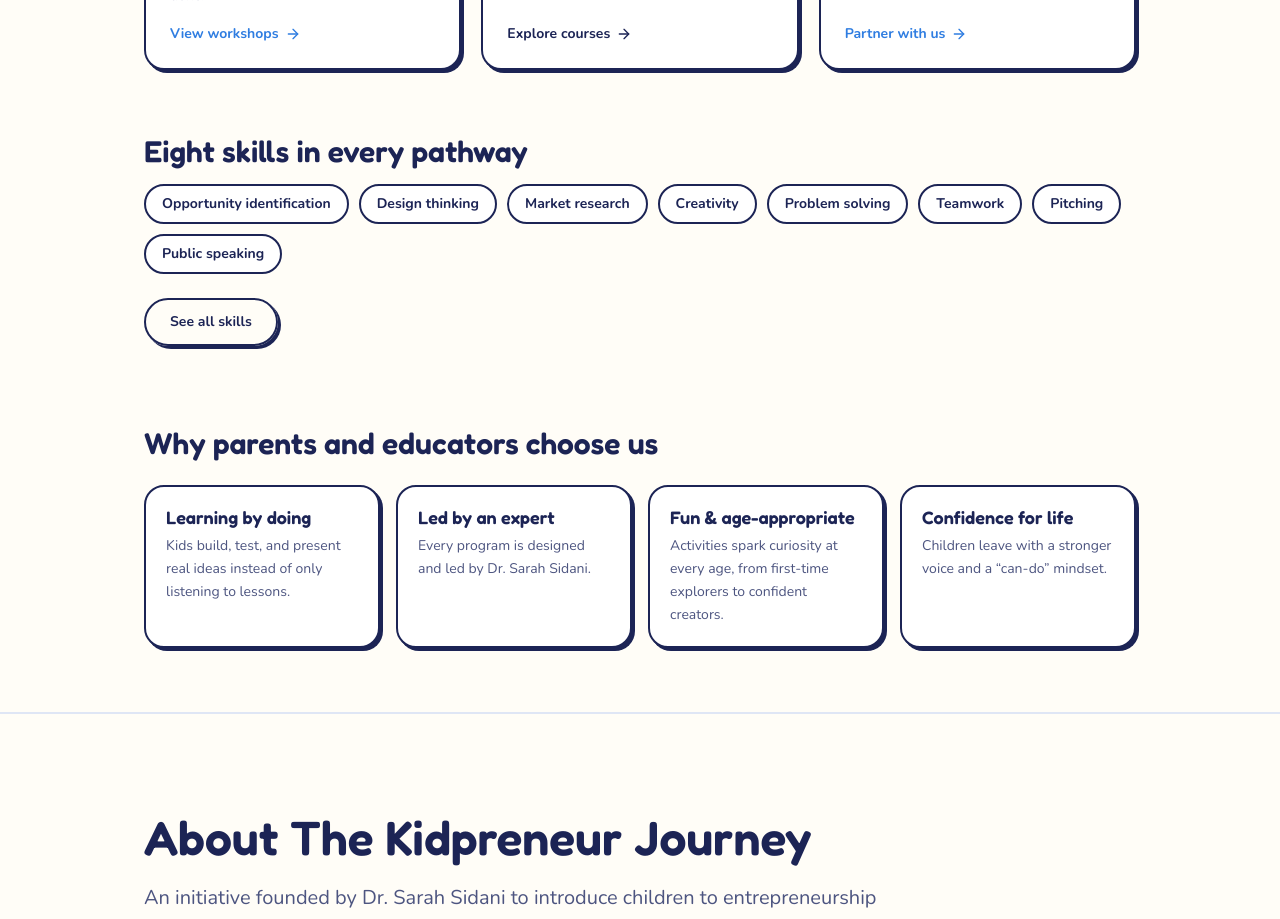
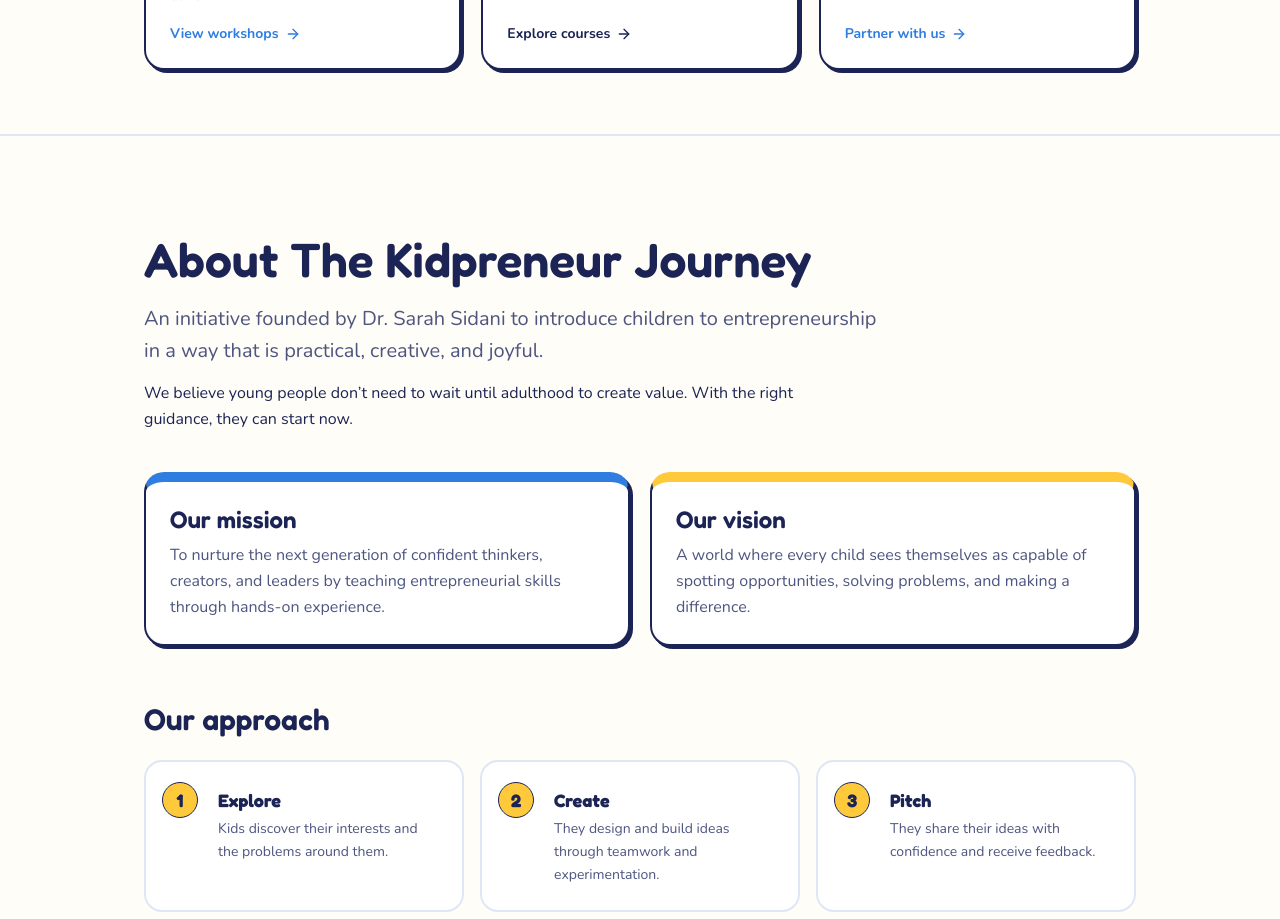
Before and after one commit to sn-sniper/kidpreneur-vite, a React (Vite) app: page / in a window 1280 px wide. Shown: the part 1040-1959 px from the top of the page. Built offline with nearby package versions, Linux system fonts and the light colour scheme; no server answers.

Commit message:
refactor(hero): remove redundant 8 skills chips and why choose us cards

```diff
--- a/src/components/sections/Hero.tsx
+++ b/src/components/sections/Hero.tsx
@@ -145,78 +145,6 @@ export default function Hero() {
             </a>
           </article>
         </div>
-
-        {/* 8 Skills Chips */}
-        <div className="mt-12 sm:mt-16">
-          <h2 className="font-display text-2xl sm:text-3xl font-bold text-[#1c2455] mb-4">
-            Eight skills in every pathway
-          </h2>
-          <div className="flex flex-wrap gap-2.5 mb-6">
-            {[
-              "Opportunity identification",
-              "Design thinking",
-              "Market research",
-              "Creativity",
-              "Problem solving",
-              "Teamwork",
-              "Pitching",
-              "Public speaking",
-            ].map((skill) => (
-              <span
-                key={skill}
-                className="bg-white border-2 border-[#1c2455] rounded-full px-4 py-2 font-bold text-xs sm:text-sm text-[#1c2455]"
-              >
-                {skill}
-              </span>
-            ))}
-          </div>
-          <a
-            href="#skills"
-            onClick={(e) => {
-              e.preventDefault();
-              scrollTo("skills");
-            }}
-            className="btn-alt text-sm inline-flex items-center justify-center whitespace-nowrap"
-          >
-            See all skills
-          </a>
-        </div>
-
-        {/* Why parents and educators choose us */}
-        <div className="mt-14 sm:mt-20">
-          <h2 className="font-display text-2xl sm:text-3xl font-bold text-[#1c2455] mb-6">
-            Why parents and educators choose us
-          </h2>
-          <div className="grid grid-cols-1 sm:grid-cols-2 lg:grid-cols-4 gap-4">
-            <div className="bg-white border-2 border-[#1c2455] rounded-[20px] p-5 shadow-[3px_3px_0_#1c2455]">
-              <h3 className="font-display text-lg font-bold text-[#1c2455] mb-2">Learning by doing</h3>
-              <p className="text-xs sm:text-sm text-[#4d5580] leading-relaxed">
-                Kids build, test, and present real ideas instead of only listening to lessons.
-              </p>
-            </div>
-
-            <div className="bg-white border-2 border-[#1c2455] rounded-[20px] p-5 shadow-[3px_3px_0_#1c2455]">
-              <h3 className="font-display text-lg font-bold text-[#1c2455] mb-2">Led by an expert</h3>
-              <p className="text-xs sm:text-sm text-[#4d5580] leading-relaxed">
-                Every program is designed and led by Dr. Sarah Sidani.
-              </p>
-            </div>
-
-            <div className="bg-white border-2 border-[#1c2455] rounded-[20px] p-5 shadow-[3px_3px_0_#1c2455]">
-              <h3 className="font-display text-lg font-bold text-[#1c2455] mb-2">Fun & age-appropriate</h3>
-              <p className="text-xs sm:text-sm text-[#4d5580] leading-relaxed">
-                Activities spark curiosity at every age, from first-time explorers to confident creators.
-              </p>
-            </div>
-
-            <div className="bg-white border-2 border-[#1c2455] rounded-[20px] p-5 shadow-[3px_3px_0_#1c2455]">
-              <h3 className="font-display text-lg font-bold text-[#1c2455] mb-2">Confidence for life</h3>
-              <p className="text-xs sm:text-sm text-[#4d5580] leading-relaxed">
-                Children leave with a stronger voice and a “can-do” mindset.
-              </p>
-            </div>
-          </div>
-        </div>
       </div>
     </section>
   );
```
